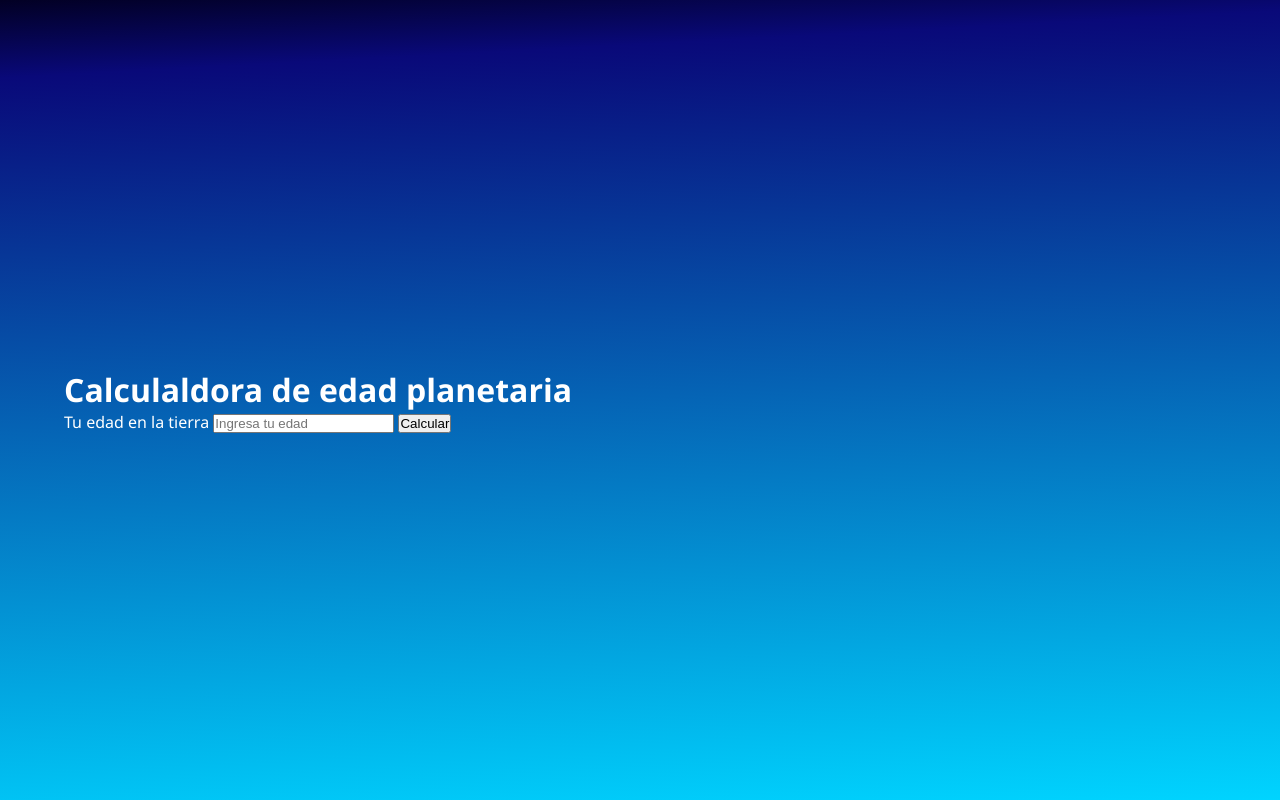
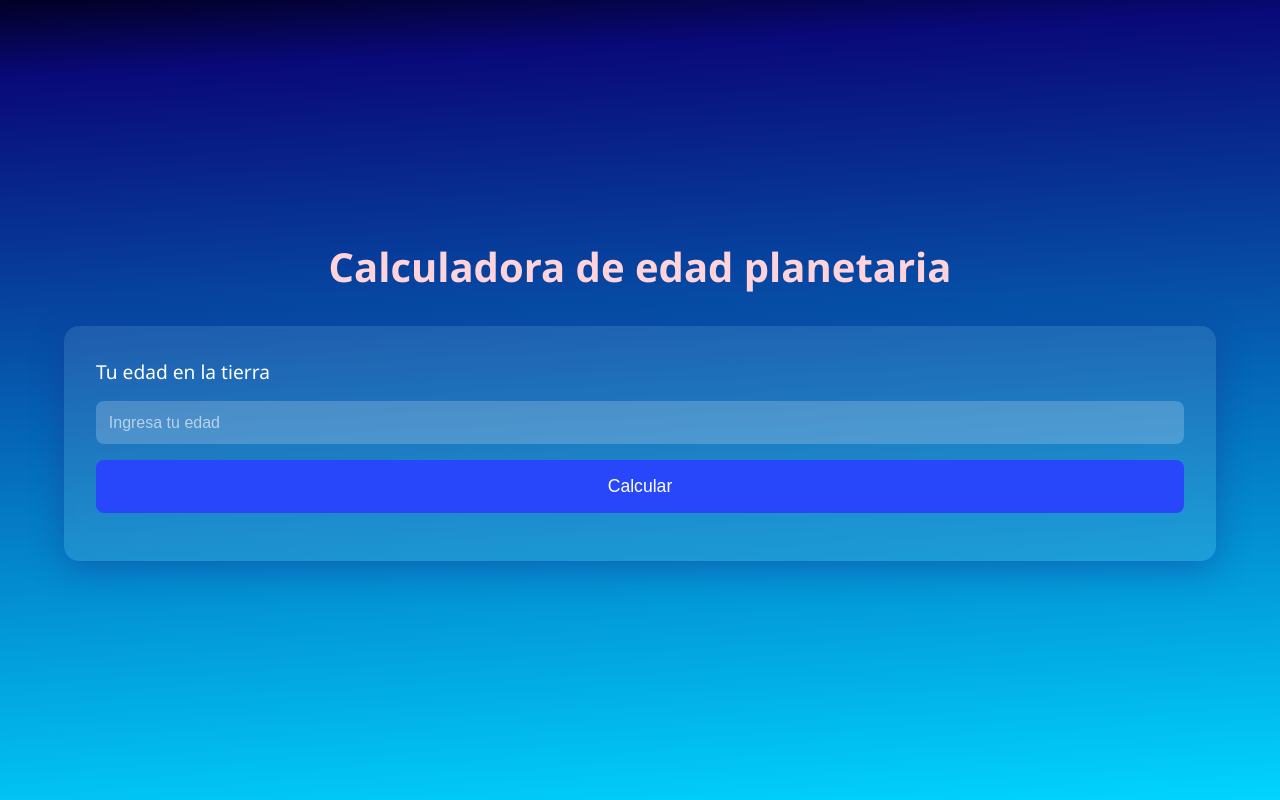
Before and after one commit to oliverdev00/calculadoraplanetaryage, a plain HTML site: page index.html in a window 1280 px wide. Drawn offline with Linux system fonts and the light colour scheme.

Commit message:
basesita

```diff
--- a/index.html
+++ b/index.html
@@ -8,7 +8,7 @@
 </head>
 <body>
     <div class="container">
-        <h1>Calculaldora de edad planetaria</h1>
+        <h1>Calculadora de edad planetaria</h1>
         <div class="calculator">
                 <div class="input-section">
                     <label for="earthAge">Tu edad en la tierra</label>
--- a/style.css
+++ b/style.css
@@ -22,6 +22,66 @@ body {
     align-items: center;
 }
 
-.container {
+h1 {
+    text-align: center;
+    margin-bottom: 2rem;
+    color: #ffd3da;
+    font-size: 2.5rem;
+}
+
+.calculator {
+    background: rgba(255, 255, 255, 0.1);
+    backdrop-filter: blur(10px);
+    border-radius: 15px;
+    padding: 2rem;
+    box-shadow: 0 8px 32px 0 rgba(31, 38, 135, 0.37);
+}
+
+.input-section {
+    display: flex;
+    flex-direction: column;
+    gap: 1rem;
+    margin-bottom: 1rem;
+}
+label {
+    font-size: 1.2rem;
+    color: #fff;
+}
+
+input {
+    padding: 0.8rem;
+    border: none;
+    border-radius: 8px;
+    background: rgba(255, 255, 255, 0.2);
+    color: #fff;
+    font-size: 1rem;
+}
+
+input::placeholder {
+    color: rgba(255, 255, 255, 0.6);
+}
+
+button {
+    padding: 1rem;
+    border: none;
+    border-radius: 8px;
+    background: #2847fa;
+    color: #fff;
+    font-size: 1.1rem;
+    cursor: pointer;
+    transition: transform 0.2s, background 0.5s;
+}
+
+input{
+    padding: 0.8rem;
+}
+
+button:hover {
+    background: #a3daff;
+    transform: translateY(-2px);
+    color: #4d48b6;
+}
+
+    .container {
     width: 90%;
 }
```
